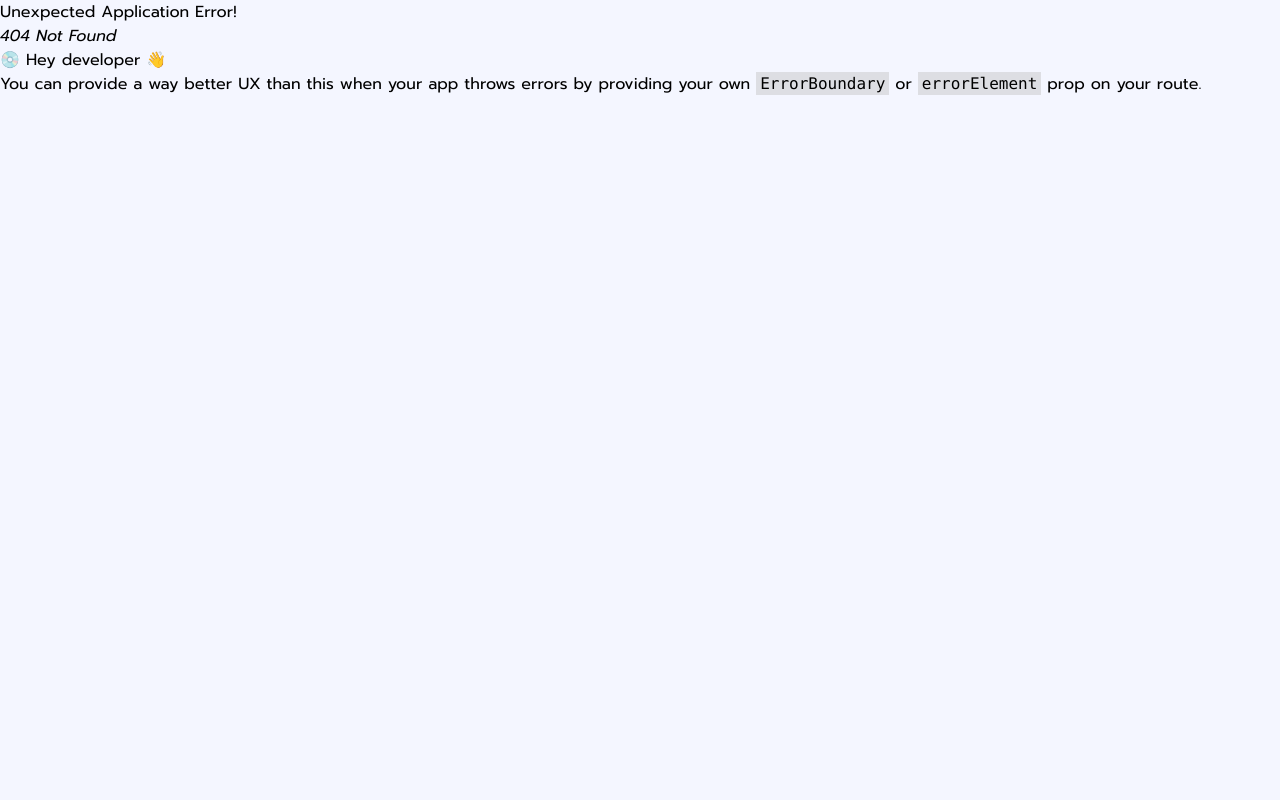
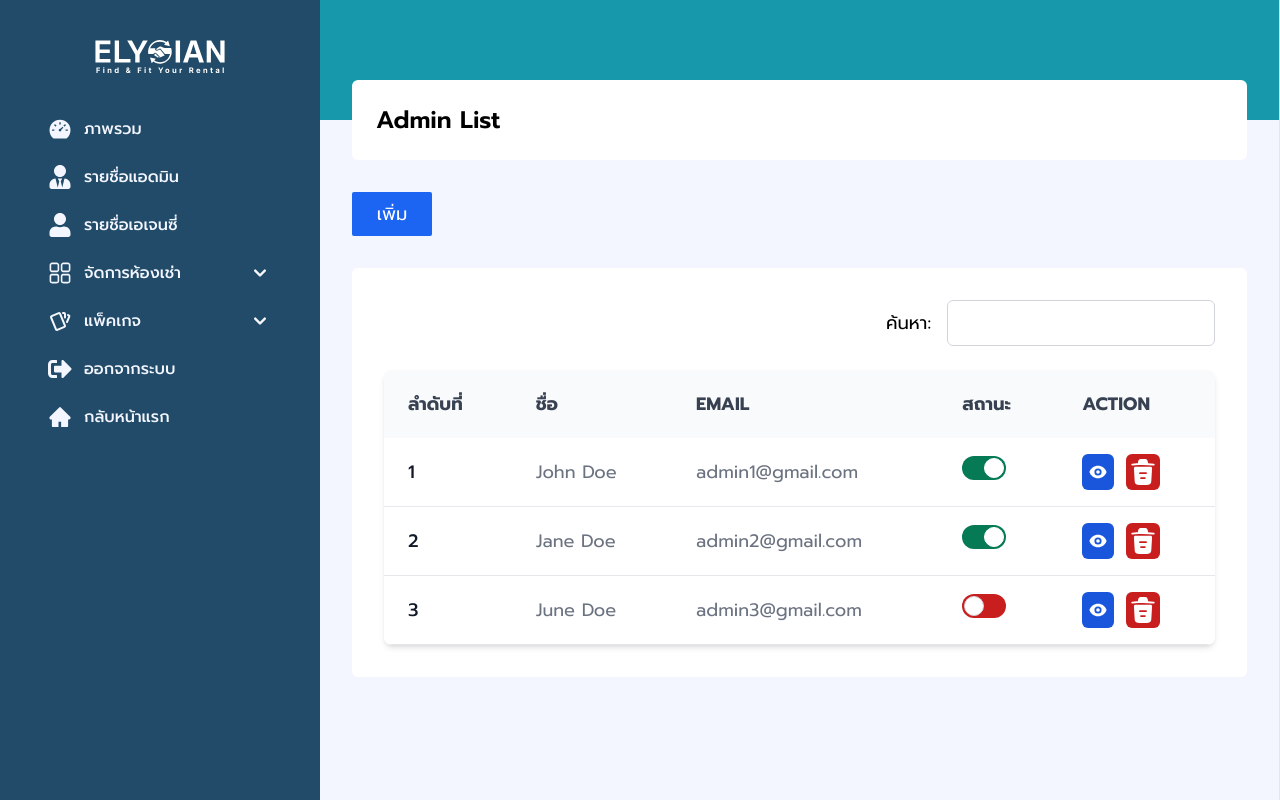
Before and after one commit to Chamnanwit/cc14-elysian-front, a React (Vite) app: page /admin/admin-list in a window 1280 px wide. Before the commit this address had no page. Built offline with nearby package versions, Linux system fonts and the light colour scheme.

Commit message:
feat:router

```diff
--- a/src/api/agency-api.js
+++ b/src/api/agency-api.js
@@ -1,3 +1,4 @@
 import axios from './axios';
 
 export const getAllAgent = () => axios.get('/agent/all-agency');
+export const delteAgent = () => axios.delete('/agent/all-agency');
--- a/src/components/ListAdminMenuButton.jsx
+++ b/src/components/ListAdminMenuButton.jsx
@@ -1,15 +1,16 @@
 import React from "react";
+import { Link } from "react-router-dom";
 
 export default function ListAdminMenuButton({ children, icon, link }) {
   return (
     <li>
-      <a
-        href={link}
+      <Link
+        to={link}
         class="flex items-center p-2 rounded-full hover:bg-c-white1 hover:text-c-gray3 transition-all  active:scale-95 duration-200"
       >
         <div className="text-[18pt]">{icon}</div>
         <span class="ml-3">{children}</span>
-      </a>
+      </Link>
     </li>
   );
 }
--- a/src/components/SidebarAdmin.jsx
+++ b/src/components/SidebarAdmin.jsx
@@ -7,6 +7,7 @@ import { RiAdminLine } from "react-icons/ri";
 import { ImProfile } from "react-icons/im";
 import ListAdminMenuButton from "../components/ListAdminMenuButton";
 import LogoWhite from "./LogoWhite";
+import { Link } from "react-router-dom";
 
 export default function SidebarAdmin() {
   return (
@@ -16,13 +17,13 @@ export default function SidebarAdmin() {
       </div>
       <div class="py-4 overflow-y-auto  text-c-white1">
         <ul class="space-y-2 font-medium">
-          <ListAdminMenuButton link="/" icon={<AiFillDashboard />}>
+          <ListAdminMenuButton link="/admin/dashboard" icon={<AiFillDashboard />}>
             ภาพรวม
           </ListAdminMenuButton>
-          <ListAdminMenuButton link="/" icon={<FaUserTie />}>
+          <ListAdminMenuButton link="/admin/admin-list" icon={<FaUserTie />}>
             รายชื่อแอดมิน
           </ListAdminMenuButton>
-          <ListAdminMenuButton link="/" icon={<FaUser />}>
+          <ListAdminMenuButton link="/admin/agent-list" icon={<FaUser />}>
             รายชื่อเอเจนซี่
           </ListAdminMenuButton>
 
@@ -63,14 +64,14 @@ export default function SidebarAdmin() {
                 </a>
               </li>
               <li>
-                <a
-                  href="#"
+                <Link
+                  to="/admin/animity"
                   class="flex items-center p-2 w-full pl-11 rounded-full hover:bg-c-white1 hover:text-c-gray3 transition-all  active:scale-95 duration-200"
 
                   //   class="flex items-center w-full p-2 text-gray-900 transition duration-75 rounded-lg pl-11 group hover:bg-gray-100 dark:text-white dark:hover:bg-gray-700"
                 >
                   สิ่งอำนวยความสะดวก
-                </a>
+                </Link>
               </li>
             </ul>
           </li>
@@ -103,20 +104,20 @@ export default function SidebarAdmin() {
             </button>
             <ul id="แพ็คเกจ" class="hidden py-2 space-y-2">
               <li>
-                <a
-                  href="#"
+                <Link
+                  to="/admin/pricing-plan"
                   class="flex items-center p-2 w-full pl-11 rounded-full hover:bg-c-white1 hover:text-c-gray3 transition-all  active:scale-95 duration-200"
                 >
                   แพ็คเกจ
-                </a>
+                </Link>
               </li>
               <li>
-                <a
-                  href="#"
+                <Link
+                  to="/admin/purchase-history"
                   class="flex items-center p-2 w-full pl-11 rounded-full hover:bg-c-white1 hover:text-c-gray3 transition-all  active:scale-95 duration-200"
                 >
                   ประวัติการซื้อ
-                </a>
+                </Link>
               </li>
             </ul>
           </li>
--- a/src/features/agencyInformation/slice/adminviewagency-slice.js
+++ b/src/features/agencyInformation/slice/adminviewagency-slice.js
@@ -18,6 +18,21 @@ export const agentAsync = createAsyncThunk(
         return thunkApi.rejectWithValue(err.response.data.message);
       }
     }
+);
+
+
+
+export const deleteagentAsync = createAsyncThunk(
+  "agent/deleteagentAsync",
+  async (id, thunkApi) => {
+    try {
+      const res = await agentService.deleteฤgent(id);
+      return res.data;
+    } catch (err) {
+      console.log(err);
+      return thunkApi.rejectWithValue(err.response.data.message);
+    }
+  }
 );
 
 
--- /dev/null
+++ b/src/pages/AdminAnimityPage.jsx
@@ -0,0 +1,14 @@
+import React from 'react'
+import AnimityContainer from '../features/addanimity/components/AnimityContainer'
+import SidebarAdmin from '../components/SidebarAdmin'
+
+export default function AdminAnimityPage() {
+  return (
+    <div className="max-w-[1440px] mx-auto min-h-screen flex">
+      <SidebarAdmin />
+      <div className="w-3/4 flex flex-col bg-[#F4F6FF] text-lg border-r">
+        <AnimityContainer />
+      </div>
+    </div>
+  )
+}
--- /dev/null
+++ b/src/pages/AdminDashboardPage.jsx
@@ -0,0 +1,14 @@
+import React from 'react'
+import DashboardContainer from '../features/dashboard/components/DashboardContainer'
+import SidebarAdmin from '../components/SidebarAdmin'
+
+export default function AdminDashboardPage() {
+  return (
+    <div className="max-w-[1440px] mx-auto min-h-screen flex ">
+      <SidebarAdmin />
+      <div className="w-3/4 flex flex-col bg-[#F4F6FF] text-lg border-r">
+        <DashboardContainer />
+      </div>
+    </div>
+  )
+}
--- /dev/null
+++ b/src/pages/AdminListPage.jsx
@@ -0,0 +1,37 @@
+import React from 'react'
+import AdminContainer from '../features/adminInformation/components/AdminContainer'
+import SidebarAdmin from '../components/SidebarAdmin'
+
+export default function AdminListPage() {
+  const dataAdmin = [
+    {
+      id: 1,
+      firstName: "John",
+      lastName: "Doe",
+      email: "admin1@gmail.com",
+      status: 1,
+    },
+    {
+      id: 2,
+      firstName: "Jane",
+      lastName: "Doe",
+      email: "admin2@gmail.com",
+      status: 1,
+    },
+    {
+      id: 3,
+      firstName: "June",
+      lastName: "Doe",
+      email: "admin3@gmail.com",
+      status: 0,
+    },
+  ];
+  return (
+    <div className="max-w-[1440px] mx-auto min-h-screen flex ">
+      <SidebarAdmin />
+      <div className="w-3/4 flex flex-col bg-[#F4F6FF] text-lg border-r">
+        <AdminContainer data={dataAdmin}/>
+      </div>
+    </div>
+  )
+}
--- a/src/pages/AdminPage.jsx
+++ b/src/pages/AdminPage.jsx
@@ -44,9 +44,9 @@ export default function AdminPage() {
   ];
 
   return (
-    <div className="max-w-[1440px] mx-auto min-h-screen flex ">
+    <div className="max-w-[1440px] mx-auto min-h-screen flex">
       <SidebarAdmin />
-      <div className="flex-[4] bg-[#F4F6FF] text-lg">
+      <div className="flex flex-col bg-[#F4F6FF] text-lg">
         <PackageContainer />
         <PurchaseHistoryContainer />
         <DashboardContainer />
--- /dev/null
+++ b/src/pages/AdminPricingPlanPage.jsx
@@ -0,0 +1,14 @@
+import React from 'react'
+import PackageContainer from '../features/packages/components/PackageContainer'
+import SidebarAdmin from '../components/SidebarAdmin'
+
+export default function AdminPricingPlanPage() {
+  return (
+    <div className="max-w-[1440px] mx-auto min-h-screen flex ">
+      <SidebarAdmin />
+      <div className="w-3/4 flex flex-col bg-[#F4F6FF] text-lg border-r">
+        <PackageContainer />
+      </div>
+    </div>
+  )
+}
--- /dev/null
+++ b/src/pages/AdminPurchasePage.jsx
@@ -0,0 +1,14 @@
+import React from 'react'
+import PurchaseHistoryContainer from '../features/purchase-history/components/PurchaseHistoryContainer'
+import SidebarAdmin from '../components/SidebarAdmin'
+
+export default function AdminPurchasePage() {
+  return (
+    <div className="max-w-[1440px] mx-auto min-h-screen flex ">
+      <SidebarAdmin />
+      <div className="w-3/4 flex flex-col bg-[#F4F6FF] text-lg border-r">
+        <PurchaseHistoryContainer />
+      </div>
+    </div>
+  )
+}
--- /dev/null
+++ b/src/pages/AdminViewAgentPage.jsx
@@ -0,0 +1,14 @@
+import React from 'react'
+import AgencyContainer from '../features/agencyInformation/components/AgencyContainer'
+import SidebarAdmin from '../components/SidebarAdmin'
+
+export default function AdminViewAgentPage() {
+  return (
+    <div className="max-w-[1440px] mx-auto min-h-screen flex ">
+      <SidebarAdmin />
+      <div className="w-3/4 flex flex-col bg-[#F4F6FF] text-lg border-r">
+        <AgencyContainer />
+      </div>
+    </div>
+  )
+}
```
Also changed, not shown: src/route/Router.jsx (+31 -0 lines).
